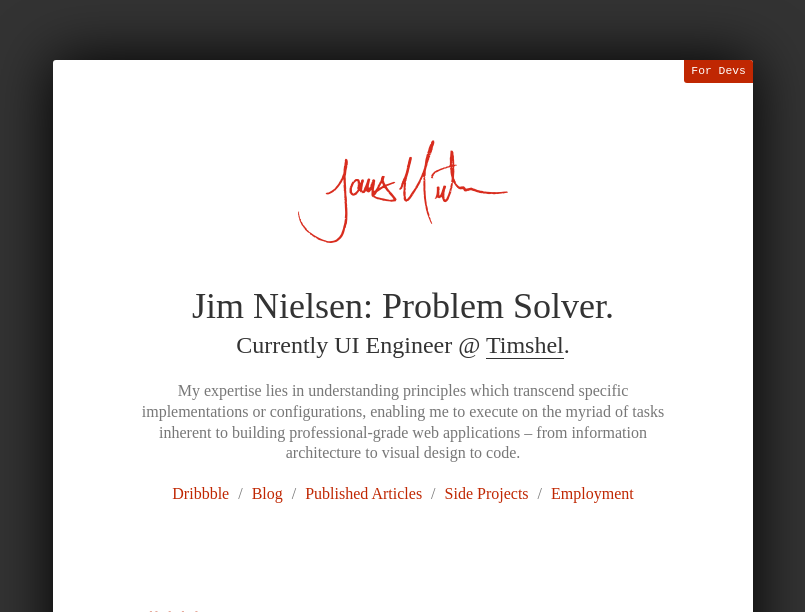
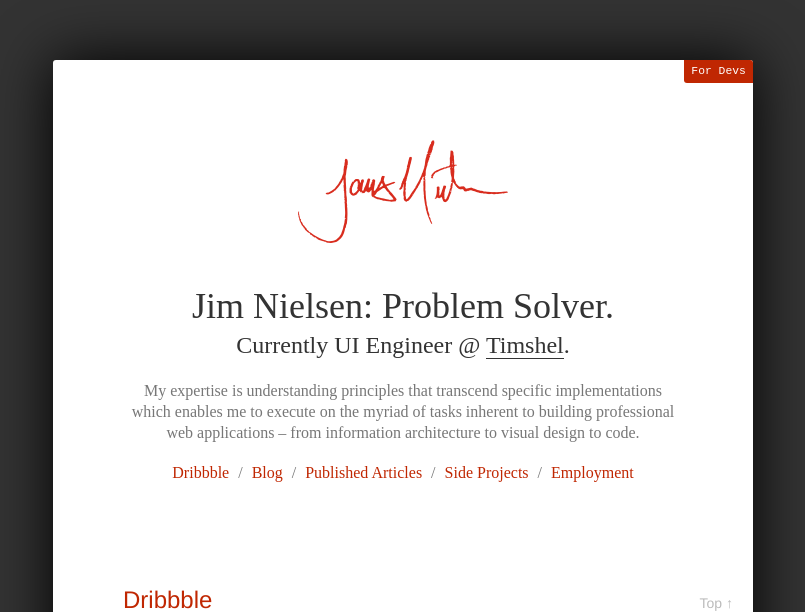
Before and after one commit to jimniels/www, a Jekyll site: the page built from index.html, in a window 1280 px wide and 900 px high, cut to the strip 0-612 px from the top of the window. Shown: the whole strip, without its empty margins (237-1042 px from the left). Built offline with Jekyll 4.4.1, drawn with Linux system fonts in a browser that asks for light colours; Markdown is read by kramdown in place of the engine named in the settings; comment, search, counter and statistics services are not loaded.

Commit message:
tweak language in header

```diff
--- a/_includes/header.html
+++ b/_includes/header.html
@@ -10,7 +10,7 @@
   </h2>
 
   <p>
-    My expertise lies in understanding principles which transcend specific implementations or configurations, enabling me to execute on the myriad of tasks inherent to building professional-grade web applications – from information architecture to visual design to code.
+    My expertise is understanding principles that transcend specific implementations which enables me to execute on the myriad of tasks inherent to building professional web applications – from information architecture to visual design to code.
   </p>
 
   <nav>
```
